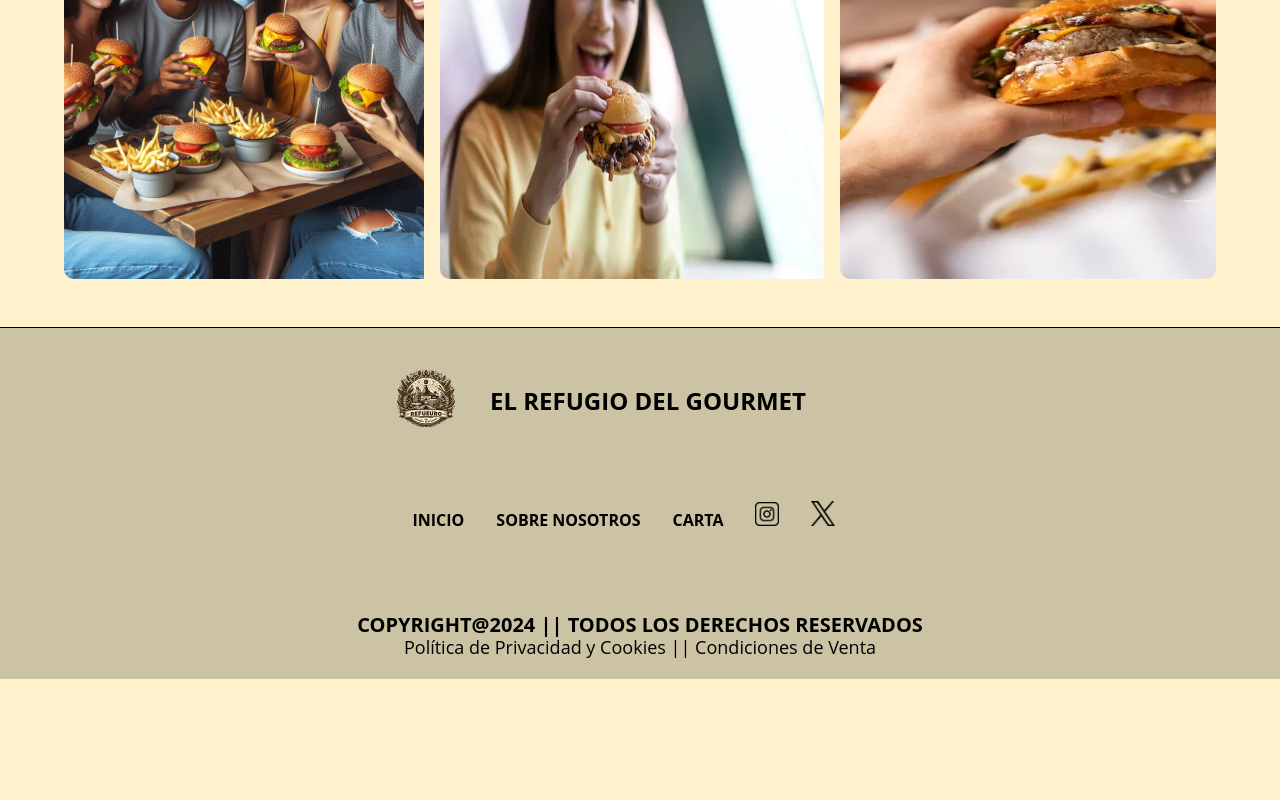
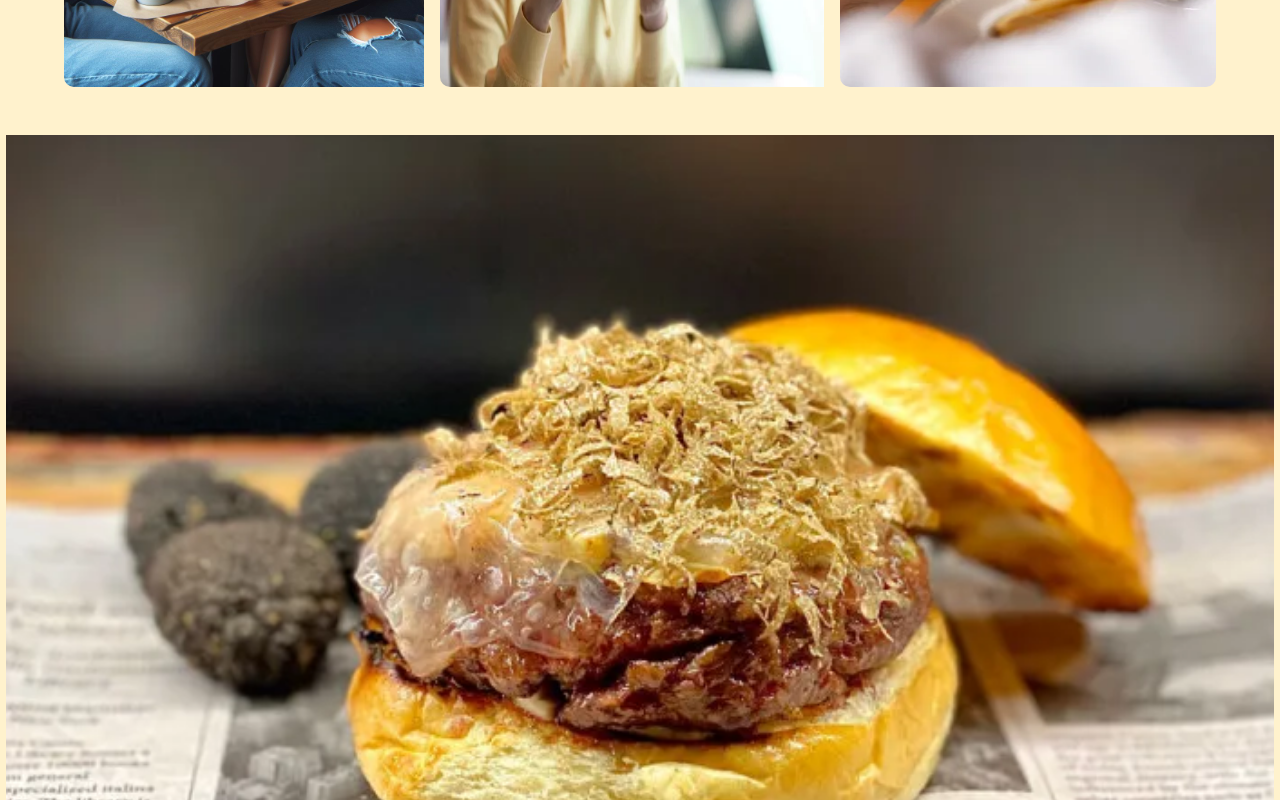
Before and after one commit to Deathvks/EL-REFUGIO-DEL-GOURMET, a React (Vite) app: page /home in a window 1280 px wide. Shown: the part 2540-3340 px from the top of the page. Before the commit the page ends 3219 px from the top, so only its background shows below. Built offline with nearby package versions, Linux system fonts and the light colour scheme.

Commit message:
add card

```diff
--- /dev/null
+++ b/src/components/card/Card.css
@@ -0,0 +1,83 @@
+.card {
+    display: flex;
+    justify-content: center;
+    margin: 0em auto;
+    width: 99.1vw;
+    height: 101vh;
+    aspect-ratio: 1 / 0.7;
+    border-radius: 8px;
+    position: relative;
+    cursor: pointer;
+    margin-bottom: 2em;
+}
+
+.card .image-box {
+    width: 100%;
+    height: 100%;
+    border-radius: inherit;
+}
+
+.card .image-box img {
+    width: 100%;
+    height: 100%;
+    object-fit: cover;
+
+    transition: 0.5s ease-in-out;
+}
+
+.card::after {
+    content: "";
+    position: absolute;
+    inset: 0;
+    border: 2px solid white;
+    border-radius: inherit;
+    opacity: 0;
+    transition: 0.4s ease-in-out;
+}
+
+.card:hover img {
+    filter: grayscale(1) brightness(0.4);
+}
+
+.card:hover::after {
+    opacity: 1;
+    inset: 20px;
+}
+
+.content {
+    width: 80%;
+    position: absolute;
+    top: 50%;
+    left: 50%;
+    transform: translate(-50%, -50%);
+    text-align: center;
+}
+
+.content h2,
+.content p {
+    opacity: 0;
+    transition: 0.4s 0.2s ease;
+}
+
+.content h2 {
+    font-size: 24px;
+    margin-bottom: 12px;
+    scale: 0.7;
+}
+
+.content p {
+    font-size: 18px;
+    line-height: 1.5;
+    color: #d1d1d1;
+    transform: translateY(50%);
+}
+
+.card:hover .content h2 {
+    scale: 1;
+    opacity: 1;
+}
+
+.card:hover .content P {
+    opacity: 1;
+    transform: translateY(0);
+}
--- /dev/null
+++ b/src/components/card/Card.jsx
@@ -0,0 +1,17 @@
+import "./Card.css";
+
+function Card(){
+    return(
+        <div className="card">
+            <div className="image-box">
+                <img src="../../img/image-card.webp" alt=""/>
+            </div>
+            <div className="content">
+                <h2>Trabajamos diariamente con ingredientes frescos y de alta calidad, para ofrecerle a nuestros clientes una BUENA hamburguesa, unos buenos productos y un buen servicio.</h2>
+                <p>¿Vas a dejar que te lo cuenten?</p>
+            </div>
+        </div>
+    )
+}
+
+export default Card;
--- a/src/components/content/Content.css
+++ b/src/components/content/Content.css
@@ -98,10 +98,6 @@
         flex-direction: row;
     }
 
-    .content-text-array {
-
-    }
-
     .content-after-h1{
         margin: 0 auto;
         color: #333;
@@ -196,10 +192,9 @@
     }
 
     .content-array {
-        margin-top: 4em;
-        margin-bottom: 3em;
         display: flex;
         flex-direction: row;
+        margin-bottom: -5em;
     }
 
     .content-text-array {
--- a/src/pages/home/Home.jsx
+++ b/src/pages/home/Home.jsx
@@ -2,6 +2,7 @@ import Header from "../../components/header/Header";
 import Footer from "../../components/footer/Footer";
 import Content from "../../components/content/Content";
 import ImageList from "../../components/image-list/ImageList";
+import Card from "../../components/card/Card";
 
 function Home() {
   return (
@@ -9,6 +10,7 @@ function Home() {
       <Header />
       <Content />
       <ImageList />
+      <Card />
       <Footer />
     </div>
   );
```
Also changed, not shown: public/img/image-card.webp (added).
